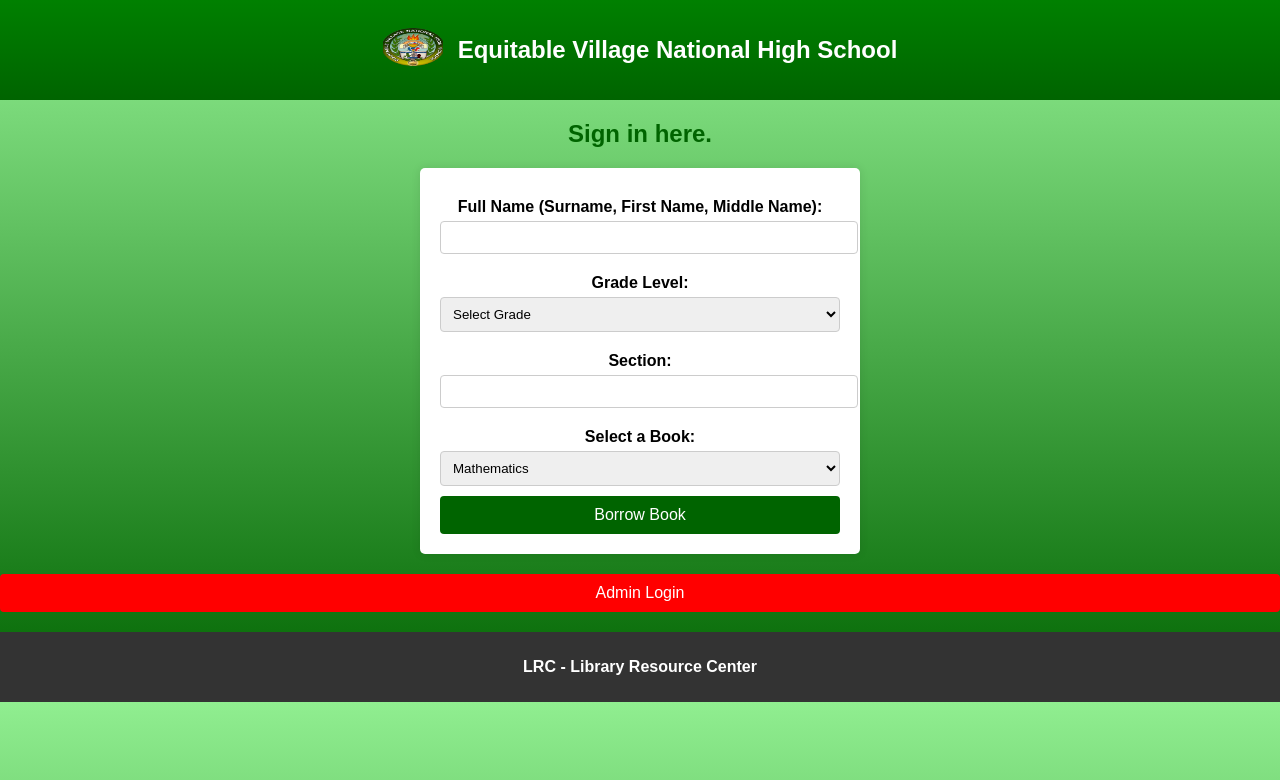
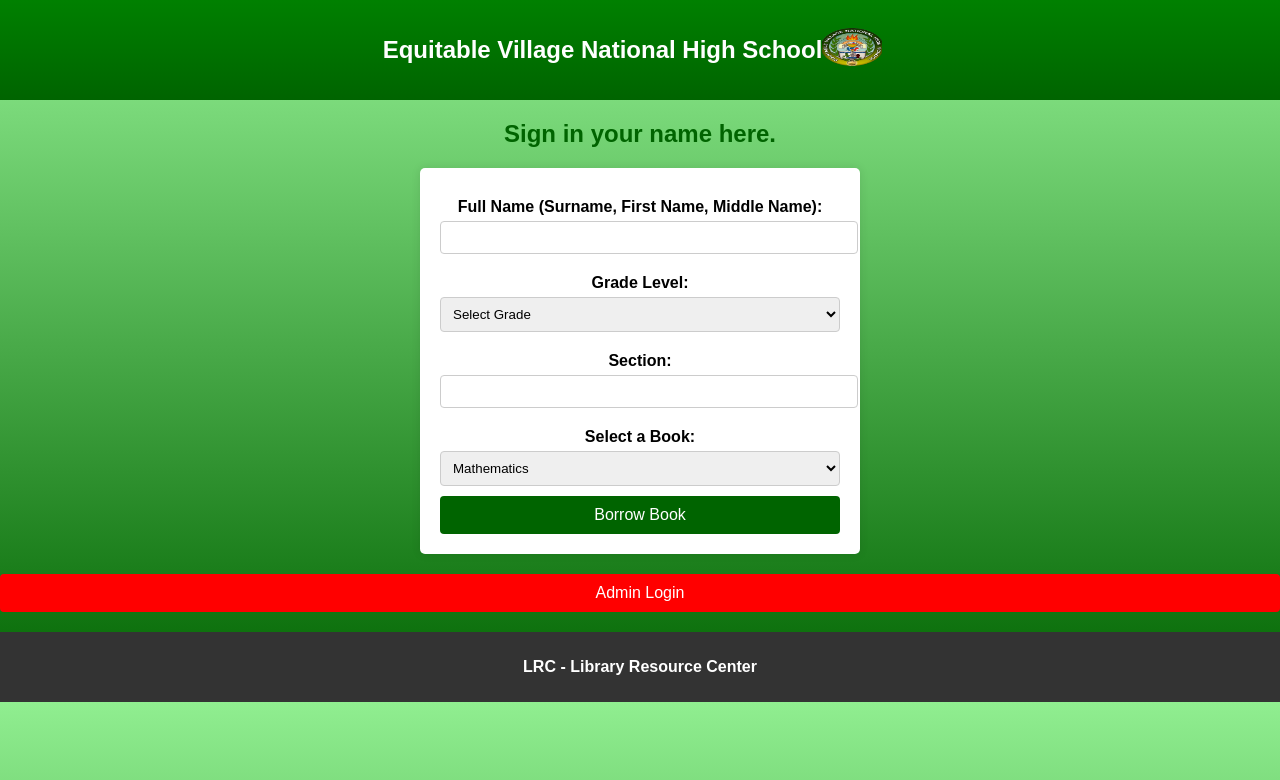
Before and after one commit to Lrcevnhs/Lrcevnhs, a plain HTML site: page index.html in a window 1280 px wide. Drawn offline with Linux system fonts and the light colour scheme.

Commit message:
Update index.html

```diff
--- a/index.html
+++ b/index.html
@@ -10,12 +10,12 @@
 <body>
 
   <header>
+    <h1>Equitable Village National High School</h1>
     <img src="imgss.png" alt="School Logo" class="logo">
-    <h1>Equitable Village National High School</h1>
   </header>
 
   <main>
-    <h2>Sign in here.</h2>
+    <h2>Sign in your name here.</h2>
     <form id="student-form">
       <label for="student-name">Full Name (Surname, First Name, Middle Name):</label>
       <input type="text" id="student-name" required>
```
